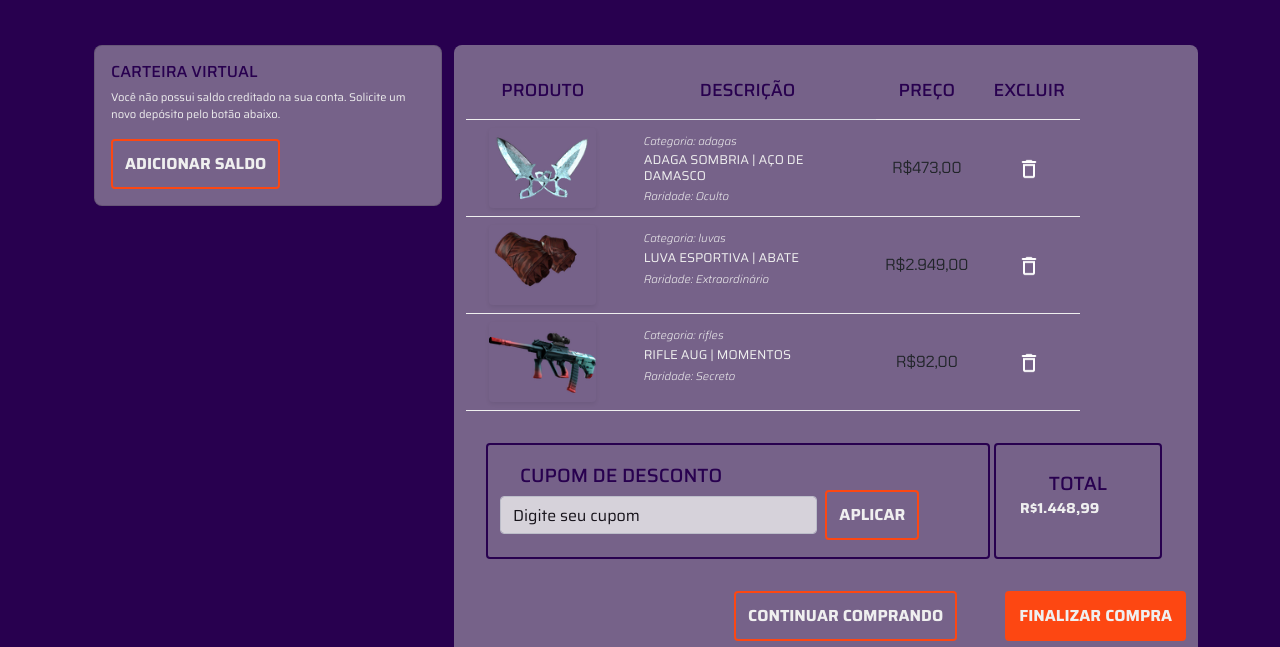
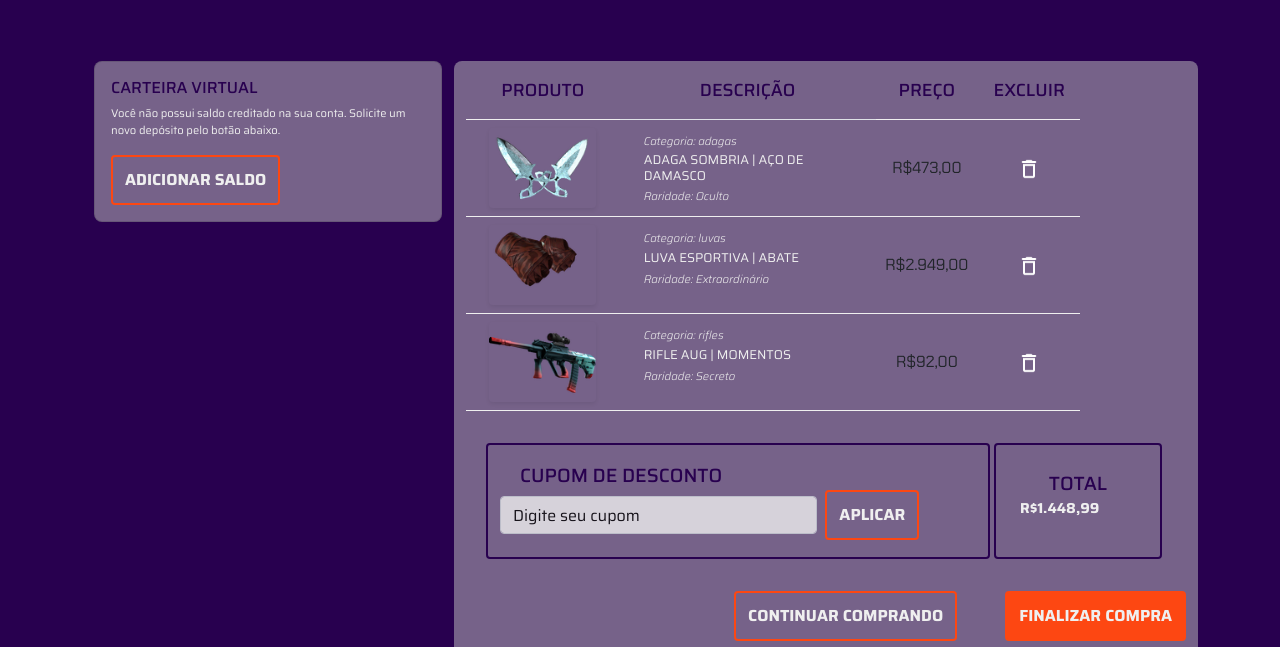
Before and after one commit to cgois2001/Projeto-Integrador-Front-end, a plain HTML site: page carrinho.html in a window 1280 px wide. Shown: the part 153-800 px from the top of the page. Drawn offline with nearby package versions, Linux system fonts and the light colour scheme; files whose address does not match are found by name.

Commit message:
Atualizações no carrinho e adição da imagem inicial da estrutura do banco de dados

```diff
--- a/carrinho.html
+++ b/carrinho.html
@@ -230,9 +230,9 @@
     <!-- Início do body  -->
     <!-- Início do container principal -->
     <div class="container">
-      <div class="py-5 m-auto row">
+      <div class="container-carrinho py-5 m-auto row">
         <!-- Início da lateral do carrinho -->
-        <div class="cupom-banner-carrinho col-lg-12 col-xl-4 ">
+        <div class="cupom-banner-carrinho my-3 col-lg-12 col-xl-4 ">
           <!-- Início card de carteira virtual do carrinho  -->
           <div class="card carteira-virtual">
             <div class="card-body">
@@ -251,7 +251,7 @@
         <!-- Fim da lateral do carrinho -->
 
         <!-- Início da listagem de produtos no carrinho -->
-        <div class="table-responsive carrinho py-3 mx-0 col-11 col-sm-11 col-md-10 col-lg-10 col-xl-8">
+        <div class="table-responsive carrinho my-3 col-11 col-sm-11 col-md-10 col-lg-10 col-xl-8">
           <table class="table container-itens col-md-12 col-lg-12">
             <thead>
               <tr>
--- a/css/carrinho.css
+++ b/css/carrinho.css
@@ -10,7 +10,6 @@
 .container-carrinho {
     display: flex;
     justify-content: center;
-    align-items: center;
 }
 
 .container-itens {
```
Also changed, not shown: 1 other file.
